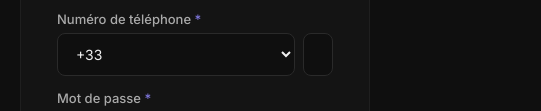
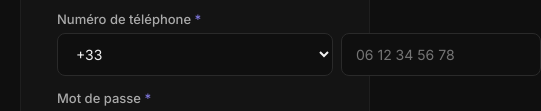
Before and after one commit to horacionancy43-ux/axiora, a website: page inscription.html in a window 390 px wide. Shown: the part 571-682 px from the top of the page, 541 px wide, since content can reach past the window. Drawn offline with Linux system fonts and the light colour scheme.

Commit message:
Fix champ téléphone

```diff
--- a/inscription.html
+++ b/inscription.html
@@ -45,7 +45,7 @@
     .form-group input:focus, .form-group select:focus { border-color: #534AB7; }
     .form-group select option { background: #141414; }
     .phone-row { display: flex; gap: 8px; }
-    .phone-prefix { width: 80px; }
+    .phone-prefix { width: 90px; flex-shrink: 0; }
 
     .password-strength { margin-top: 6px; }
     .strength-bar { height: 4px; background: #1f1f1f; border-radius: 99px; overflow: hidden; margin-bottom: 4px; }
@@ -149,7 +149,7 @@
             <option>+41</option>
             <option>+1</option>
           </select>
-          <input type="tel" placeholder="06 12 34 56 78" style="flex:1">
+          <input type="tel" placeholder="06 12 34 56 78" style="flex:1;min-width:200px;">
         </div>
       </div>
 
```
Also changed, not shown: contact.html (+2 -2 lines).
